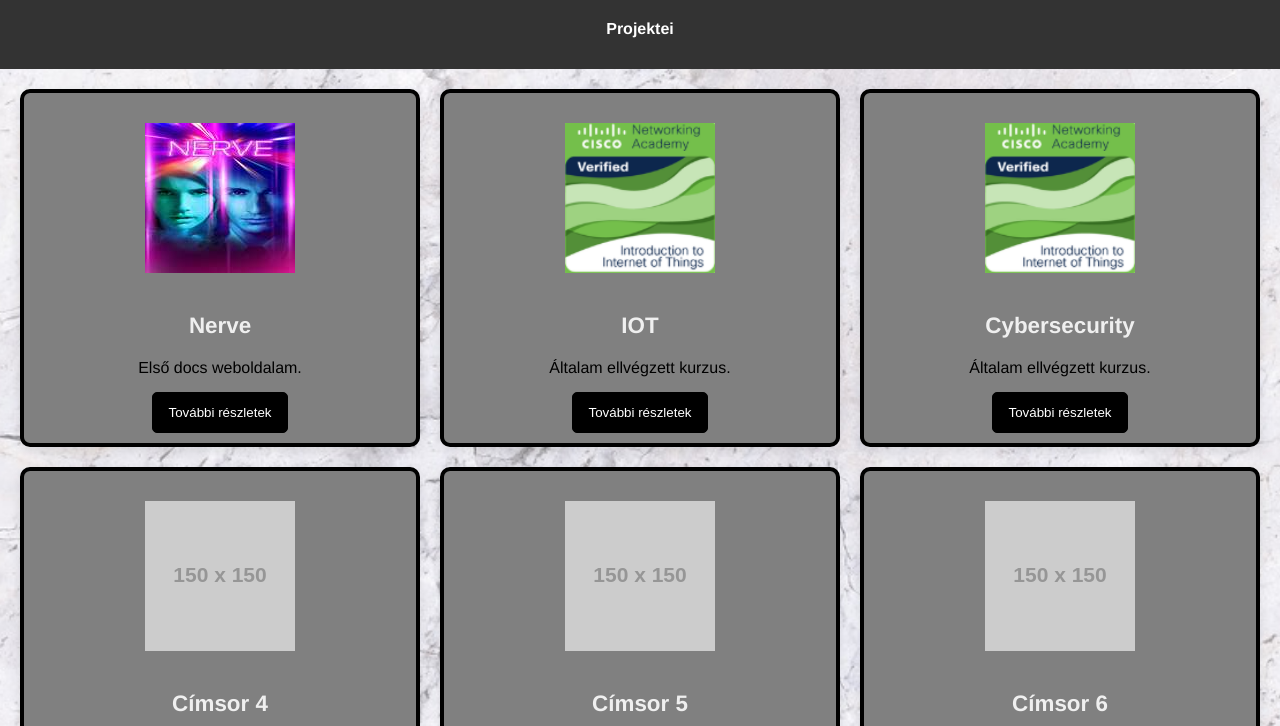
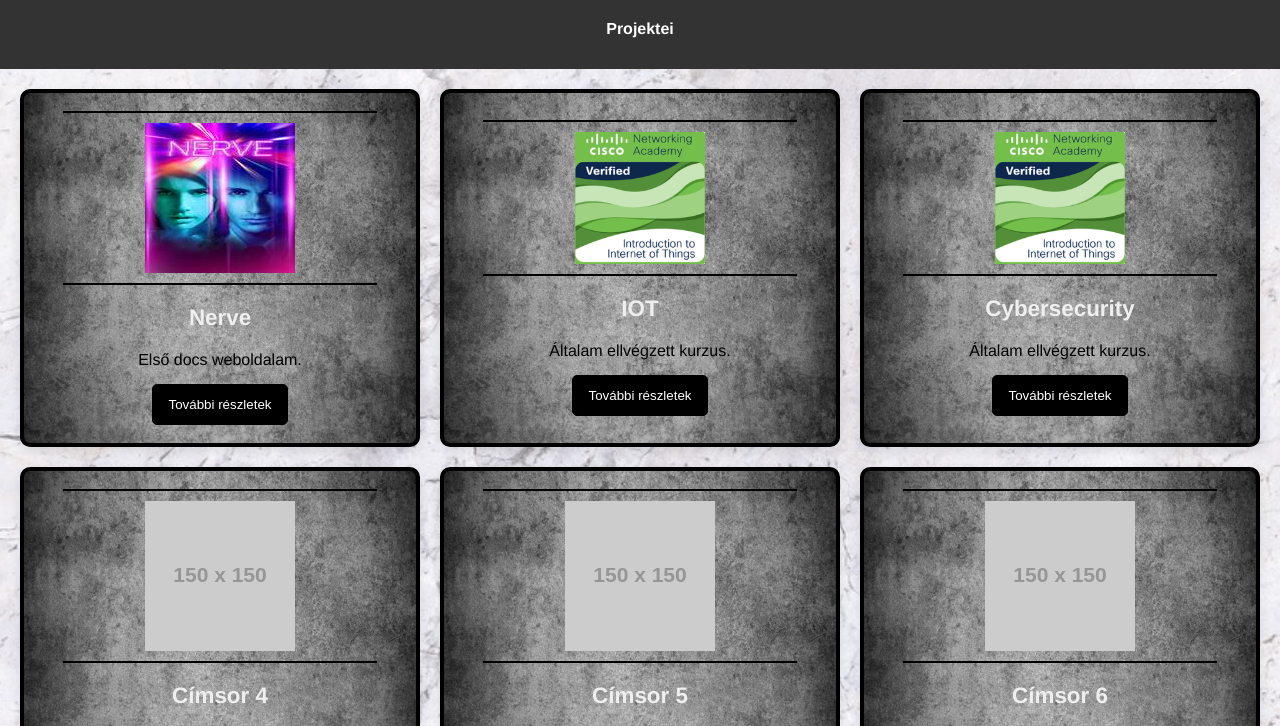
Before and after one commit to ViktorKacso/ViktorKacso.github.io, a plain HTML site: page index.html in a window 1280 px wide. Shown: the part 70-796 px from the top of the page. Drawn offline with Linux system fonts and the light colour scheme; placeholder pictures from the web are drawn by us.

Commit message:
Update StyleSheet2.css

```diff
--- a/StyleSheet2.css
+++ b/StyleSheet2.css
@@ -16,19 +16,25 @@ body {
 }
 
 .card {
-    background: #808080; /* Szürke szín */
-    border: 4px solid #000; /* Vastagabb fekete keret */
-    border-radius: 10px; /* Kisebb kerekítés a sarkokon */
-    box-shadow: 0 4px 12px rgba(0, 0, 0, 0.1); /* Enyhe árnyék */
+    background-image: url('card.jpg'); /* Add meg a háttérkép URL-jét */
+    background-size: cover; /* A háttérkép teljesen kitölti a kártyát */
+    background-position: center; /* Középre igazítja a háttérképet */
+    background-repeat: no-repeat; /* Nem ismétlődik a háttérkép */
+    /* Meglévő tulajdonságok */
+    border: 4px solid #000;
+    border-radius: 10px;
+    box-shadow: 0 4px 12px rgba(0, 0, 0, 0.1);
     overflow: hidden;
     text-align: center;
-    height: 350px; /* Kártyák magassága */
-    display: flex; /* Kártyák tartalmának középre igazítása */
+    height: 350px;
+    display: flex;
     flex-direction: column;
     justify-content: center;
     align-items: center;
     transform-style: preserve-3d;
     transition: transform 0.3s, box-shadow 0.3s;
+}
+
 }
 
     .card img {
@@ -134,3 +140,9 @@ button {
             transform: scale(1.1) rotateY(15deg); /* Enyhe nagyítás és 3D forgatás hover esetén */
             box-shadow: 0 8px 24px rgba(0, 0, 0, 0.2); /* Erősebb árnyék hover esetén */
         }
+
+
+        button.button4:hover {
+            transform: scale(1.1) rotateY(15deg); /* Enyhe nagyítás és 3D forgatás hover esetén */
+            box-shadow: 0 8px 24px rgba(0, 0, 0, 0.2); /* Erősebb árnyék hover esetén */
+        }
```
